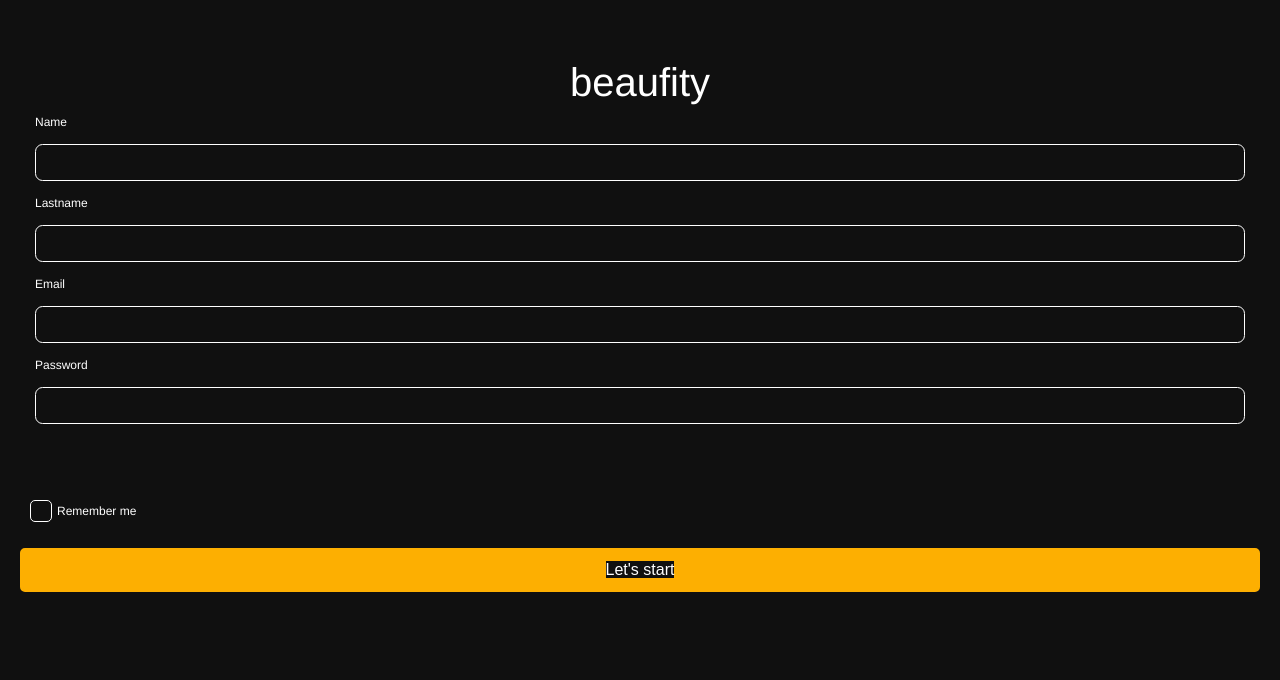
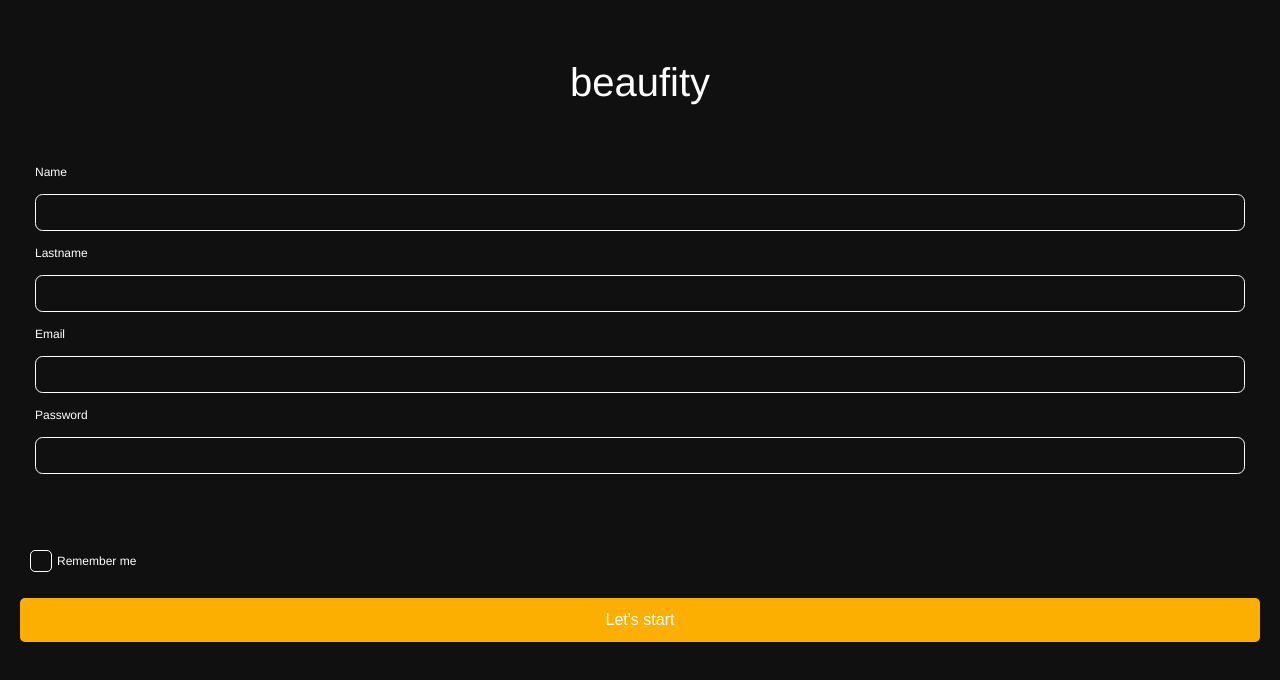
Before and after one commit to vukosavljevic/beautify, a Vue app: page /register in a window 1280 px wide. Shown: the top 680 px of the page. Built offline with nearby package versions, Linux system fonts and the light colour scheme.

Commit message:
styling for login and register

```diff
--- a/src/components/UI/LoginForm.vue
+++ b/src/components/UI/LoginForm.vue
@@ -8,7 +8,7 @@
         <label for="password">Password</label>
         <input type="text" id="password" v-model="password">
         </div>
-
+    </form>
         <div class="form--next">
             <div class="checkbox--tick">
                 <input type="checkbox">
@@ -16,7 +16,7 @@
             </div>
             <button @click="proceedNext">Login</button>
         </div>
-    </form>
+
 <basic-info v-if="validStatus" :key="name" :name="name"></basic-info>
 </template>
 
--- a/src/components/UI/RegisterForm.vue
+++ b/src/components/UI/RegisterForm.vue
@@ -15,7 +15,7 @@
                 <input type="checkbox">
                 <label for="remember">Remember me</label>
             </div>
-           <button> <router-link to="/login">Let's start</router-link></button>
+           <button >  <router-link to="/login" class="button--bg">Let's start</router-link></button>
         </div>
 
 </template>
@@ -38,6 +38,12 @@ export default {
 }
 </script>
 <style>
+
+:root{
+    --black: #101010;
+    --orange: #FDAF01;
+    --white: #FFFFFF;
+}
 *{
    padding: 0;
    margin: 0;
@@ -51,11 +57,11 @@ export default {
     display: flex;
     flex-direction: column;
     margin: 0px 35px;
+
+    padding: 50px 0;
 }
 
-.form--next{
-    padding: 50px 0;
-}
+
 
 .form--next > div{
     display: flex;
@@ -67,4 +73,8 @@ export default {
     gap: 5px;
 }
 
+.button--bg{
+    background-color: var(--orange);
+}
+
 </style>
```
